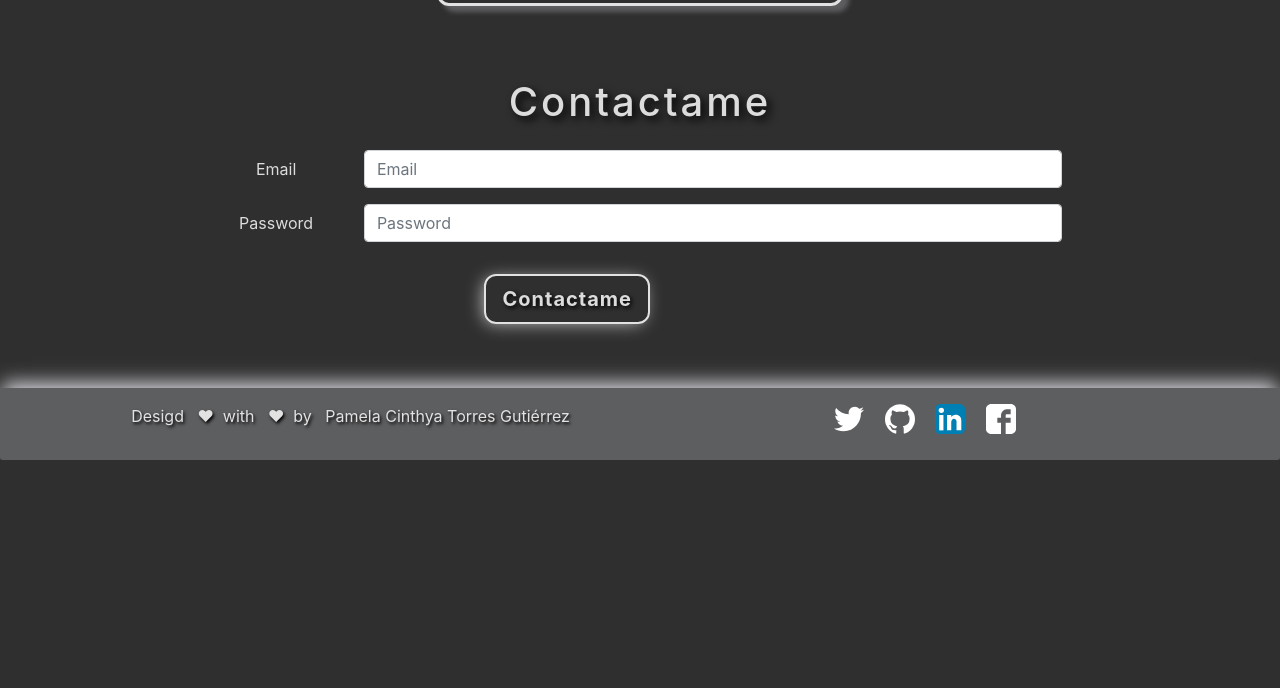
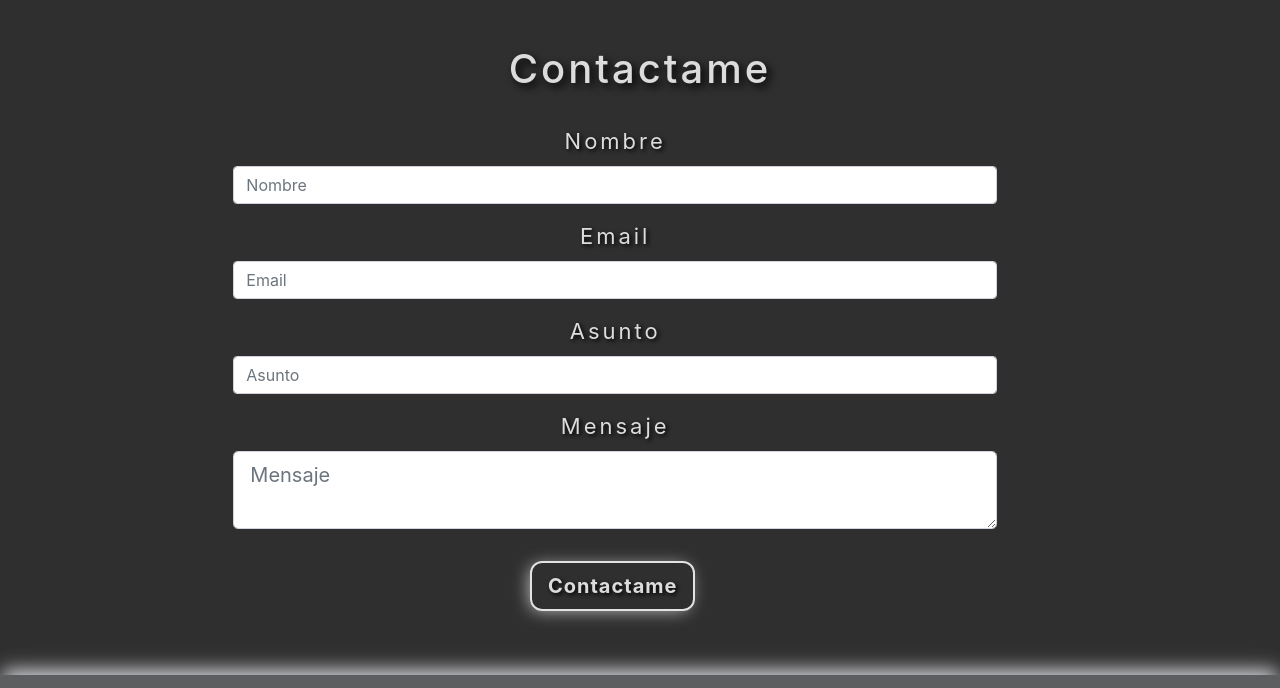
Before and after one commit to Pamela-C-Torres-Gtz/Portafolio, a plain HTML site: page src/index.html in a window 1280 px wide. Shown: the part 2076-2764 px from the top of the page. Before the commit the page ends 2536 px from the top, so only its background shows below. Drawn offline with nearby package versions, Linux system fonts and the light colour scheme.

Commit message:
Cambios con la seccion de formulario de contactame

```diff
--- a/src/css/index.css
+++ b/src/css/index.css
@@ -21,11 +21,10 @@
 }
 
 .navbar{
-    /*background-color: #2f2f2f;*/
     background-color: #5d5e60;
     box-shadow: 0 4px 8px 0 rgba(255, 254, 254, 0.993);
     border-radius: 3px;
-    height: 100%;
+    /*height: 100%;*/
     color:white;
 }
 
@@ -42,7 +41,7 @@
 }
 
 h1 {
-    font-size: 55px auto;
+    font-size: 60px auto;
     letter-spacing: 3px;
     text-shadow:black 0.1em 0.1em 0.2em;
 }
@@ -158,6 +157,12 @@ box-shadow: 6px 6px 5px 0px rgba(94,94,97,1);
     color: #dcdcdc;
 }
 
+.form .text-center{
+    font-size: 22px;
+    letter-spacing: 3px;
+    text-shadow:black 0.1em 0.1em 0.2em;
+
+}
 #footer{
     background-color: #5d5e60;
     -webkit-box-shadow: 0px -8px 18px -3px rgba(217,217,224,1);
--- a/src/index.html
+++ b/src/index.html
@@ -20,9 +20,9 @@
     <link rel="stylesheet" href="./css/index.css" />
   </head>
 
-  <body class="body container-fluid p-0">
-    <!--Header con bootstrap-->
-    <nav id="header" class="navbar navbar-expand-lg navbar-dark">
+  <body class="body container-fluid p-0" data-spy="scroll" data-target="#navbarSupportedContent" data-offset="74">
+    <!--Header**** la clase sticky-top sirve para que la barra de navegacion siempre sea visible-->
+    <nav id="header" class="navbar navbar-expand-lg navbar-dark sticky-top">
       <div class="container">
         <a class="navbar-brand" href="#">
           <img src="./img/logo_2.jpg" alt="Pamela logo" /> Pamela Torres</a>
@@ -30,9 +30,10 @@
           aria-controls="navbarSupportedContent" aria-expanded="false" aria-label="Toggle navigation">
           <span class="navbar-toggler-icon"></span>
         </button>
+        <!--Se utiliza este id="navbarnavbarSupportedContent" en el data-target para hacer que la barra aparezca en todo el sitio-->
         <div class="collapse navbar-collapse" id="navbarSupportedContent">
           <ul class="navbar-nav ml-auto">
-            <li class="nav-item active">
+            <li class="nav-item">
               <a class="nav-link" href="#home">Home</a>
             </li>
             <li class="nav-item">
@@ -267,7 +268,7 @@
     <section id="portafolio" class="portafolio container-fluid p-0 mt-5 mb-4">
         <div class="d-flex flex-column text-center">
             <div>
-              <h1>Projectos</h1>
+              <h1>Proyectos</h1>
             </div>
               <div class="row justify-content-md-center">
                 <div class="col-12 col-md-4">
@@ -322,23 +323,26 @@
         <div>
           <h1>Contactame</h1>
         </div>
-
         <div class="form container-fluid p-0 mt-3">
          <div class="row">
-           <div class="col col-md-8 offset-md-2">
-              <form>
-                  <div class="form-group row">
-                    <label for="inputEmail3" class="col-sm-2 col-form-label">Email</label>
-                    <div class="col-sm-10">
+           <div class="col col-md-9 offset-md-2 pt-2">
+              <form class="text-center">
+                <div class="form-group col-md-10">
+                  <label for="inputNombre3" class="text-center">Nombre</label>
+                    <input type="text" class="form-control" id="inputNombre3" placeholder="Nombre">
+                </div>
+                  <div class="form-group col-md-10">
+                    <label for="inputEmail3" class="text-center">Email</label>
                       <input type="email" class="form-control" id="inputEmail3" placeholder="Email">
+                  </div>
+                  <div class="form-group col-md-10">
+                    <label for="inputSobjet3" class="text-center">Asunto</label>
+                      <input type="text" class="form-control" id="inputSobjet3" placeholder="Asunto">
+                  </div>
+                  <div class="form-group col-md-10">
+                      <label for="inputTextArea3" class="text-center">Mensaje</label>
+                        <textarea type="text" class="form-control form-control-lg" id="inputTextArea3" placeholder="Mensaje"></textarea>
                     </div>
-                  </div>
-                  <div class="form-group row">
-                    <label for="inputPassword3" class="col-sm-2 col-form-label">Password</label>
-                    <div class="col-sm-10">
-                      <input type="password" class="form-control" id="inputPassword3" placeholder="Password">
-                    </div>
-                  </div>
 
                   <div class="form-group row">
                     <div class="col-sm-10">
```
